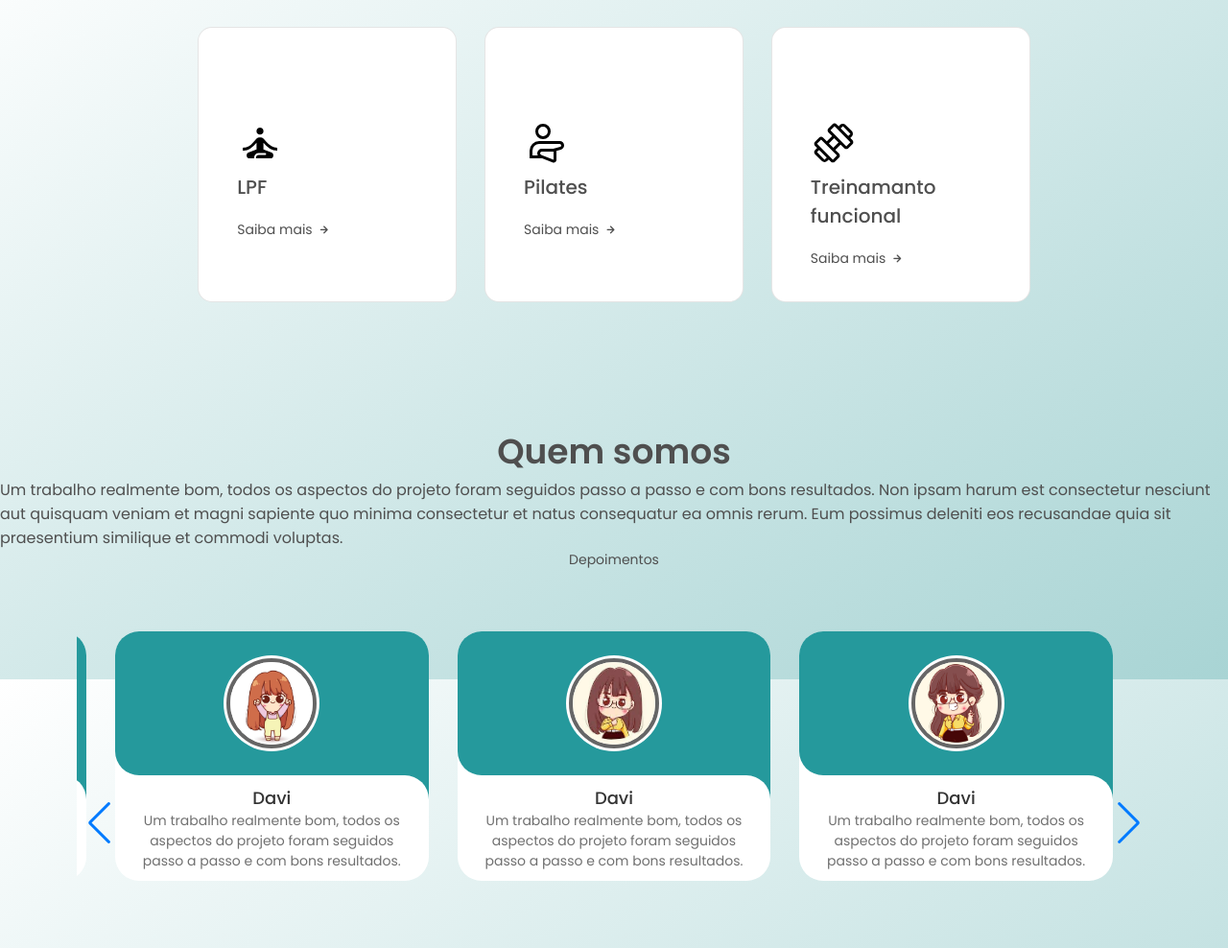
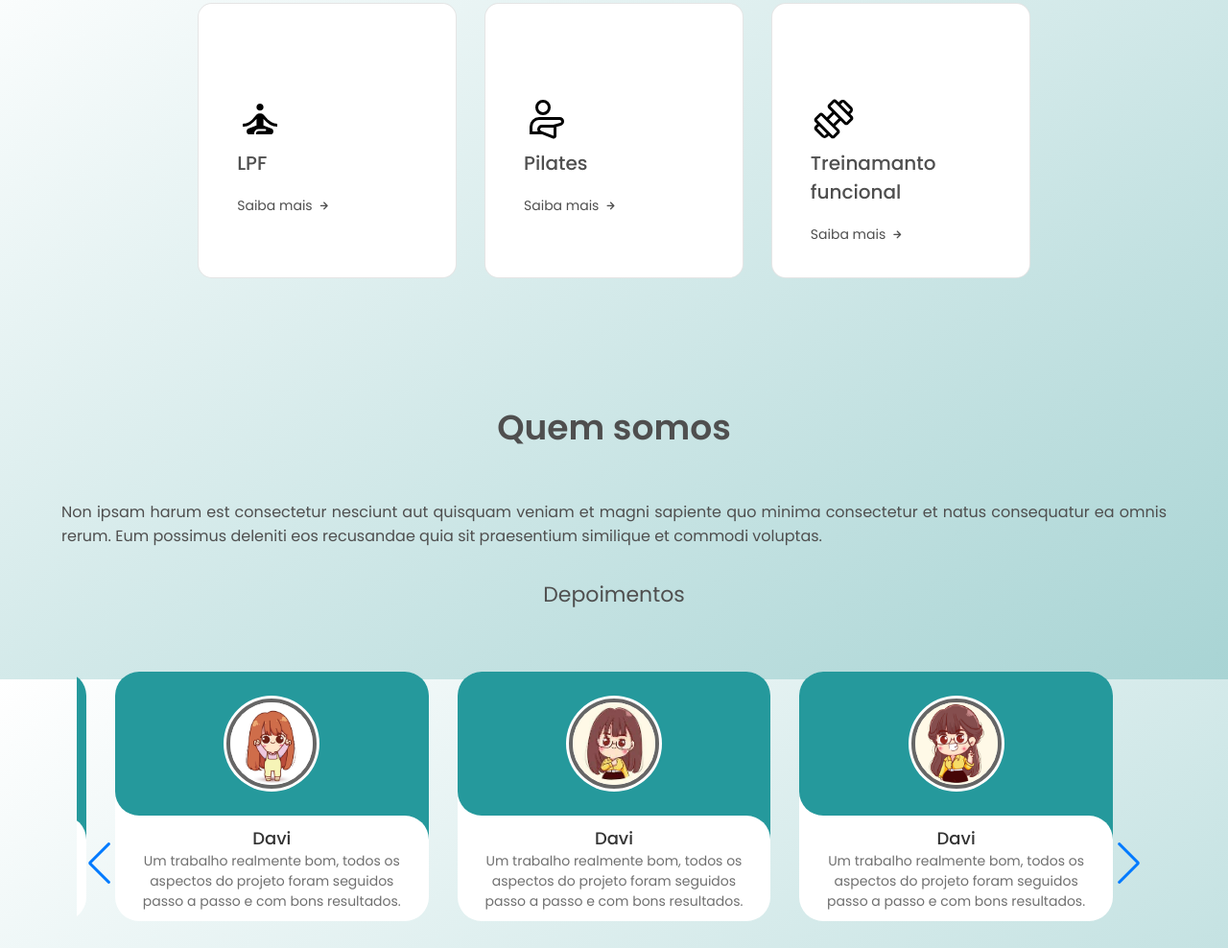
Before and after one commit to Jeidencw/moov, a website: page index.html in a window 1280 px wide. Shown: the part 892-1880 px from the top of the page at 96% size. Drawn offline with nearby package versions, Linux system fonts and the light colour scheme.

Commit message:
ajustes finos

```diff
--- a/css/contato.css
+++ b/css/contato.css
@@ -6,10 +6,7 @@
 }
 
 .contact__title{
-    text-align: center;
-    font-size: var(--h3-font-size);
-    font-weight: var(--font-medium);
-    margin-bottom: 1.5rem;
+    margin-bottom: 2rem;
 }
 
 .contact__info{
--- a/css/depoimentos.css
+++ b/css/depoimentos.css
@@ -1,6 +1,19 @@
 .card{
     border-radius: 25px;
     background-color: white;
+}
+
+.depoimentos__title{
+    margin-bottom: 3rem;
+}
+
+.depoimentos__text{
+    text-align: justify;
+    margin-bottom: 2rem;
+}
+
+.depoimentos__subtitle{
+    font-size: 22px;
 }
 
 .card__image{
--- a/index.html
+++ b/index.html
@@ -90,9 +90,6 @@
           <h3>Treinamento funcional</h3>
           <p>Potencialize seu corpo, liberte sua força: Treinamento Funcional de excelência!</p>
         </div>
-      </div>
-      <div class="logo">
-        <img src="logo.png" alt="">
       </div>
     </div>
     <!--     fim slides      -->
@@ -260,11 +257,11 @@
   <!--     fim serviços     -->
 
   <!--     Quem somos     -->
-  <section class="depoimentos section" id="depoimentos">
-    <h2 class="section__title">Quem somos</h2>
-    <p> Um trabalho realmente bom, todos os aspectos do projeto foram seguidos passo a passo e com bons resultados. Non ipsam harum est consectetur nesciunt aut quisquam veniam et magni sapiente quo minima consectetur et natus consequatur ea omnis rerum. Eum possimus deleniti eos recusandae quia sit praesentium similique et commodi voluptas.</p>
+  <section class="depoimentos section container" id="depoimentos">
+    <h2 class="section__title depoimentos__title">Quem somos</h2>
+    <p class="depoimentos__text"> Non ipsam harum est consectetur nesciunt aut quisquam veniam et magni sapiente quo minima consectetur et natus consequatur ea omnis rerum. Eum possimus deleniti eos recusandae quia sit praesentium similique et commodi voluptas.</p>
 
-    <span class="section__subtitle">Depoimentos</span>
+    <span class="section__subtitle depoimentos__subtitle">Depoimentos</span>
 
     <div class="slide__container swiper">
         <div class="slide__content">
```
